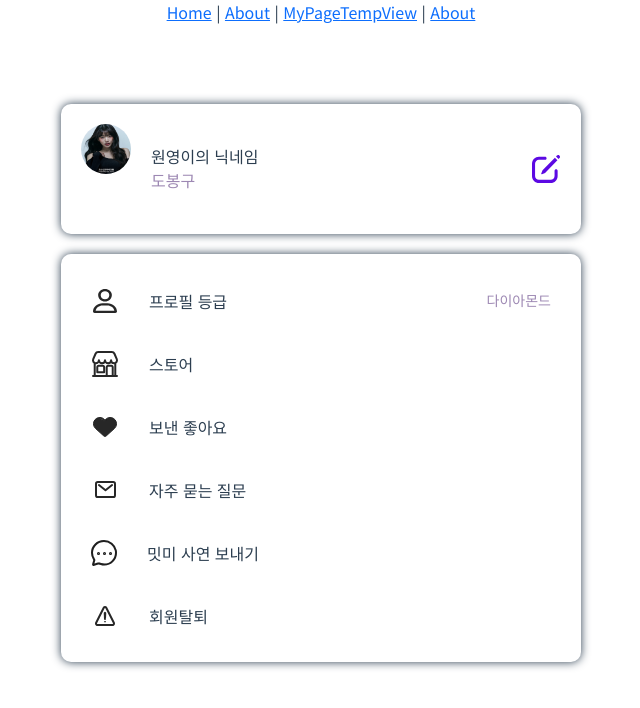
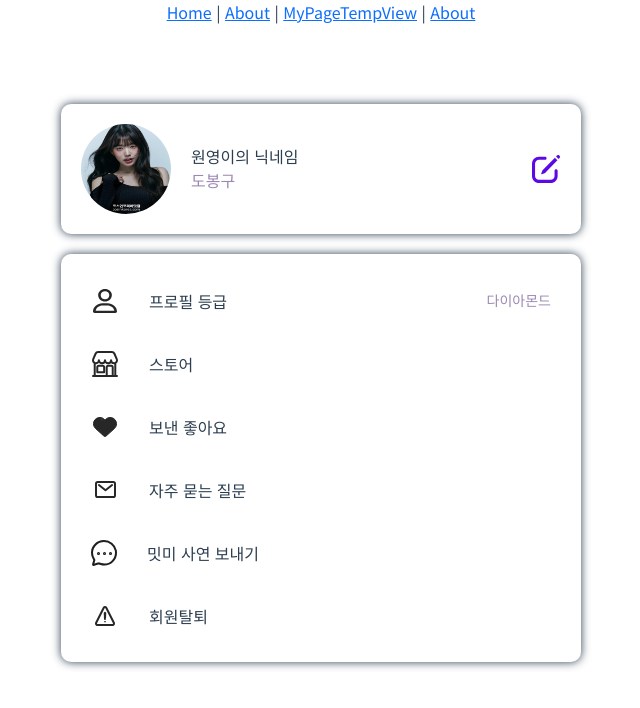
Before and after one commit to changzin/meetme, a Vue app in the folder frontend/meet_me/: page /mypage in a window 1280 px wide. Shown: the top 708 px of the page, without its empty margins (319-959 px from the left). Built offline with nearby package versions, Linux system fonts and the light colour scheme.

Commit message:
메인페이지 프로필사진 수정

```diff
--- a/frontend/meet_me/src/views/mypage/MyPage.vue
+++ b/frontend/meet_me/src/views/mypage/MyPage.vue
@@ -117,7 +117,7 @@ export default {
     width: 90px;
     height: 90px;
     border-radius: 100px;
-    padding: 20px;
+    margin: 20px;
     justify-content: start;
 }
 
@@ -127,7 +127,7 @@ export default {
 }
 
 .name {
-
+    font-weight: 500;
 }
 
 .live {
```
